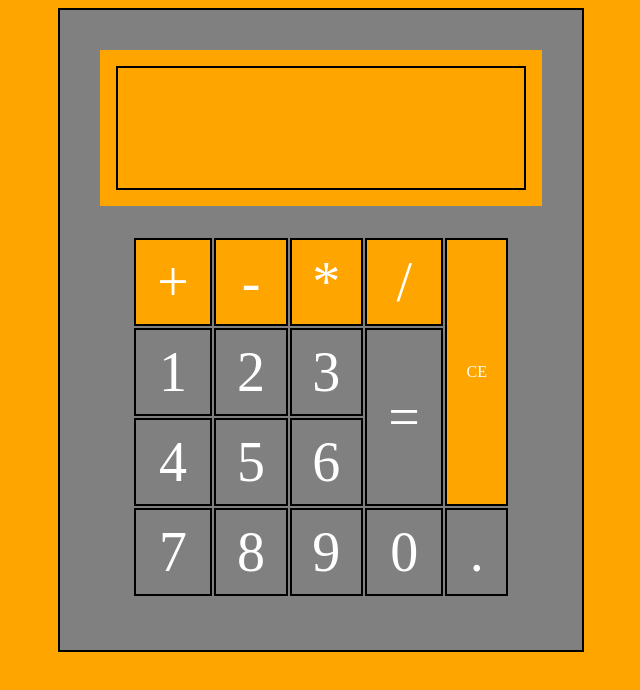
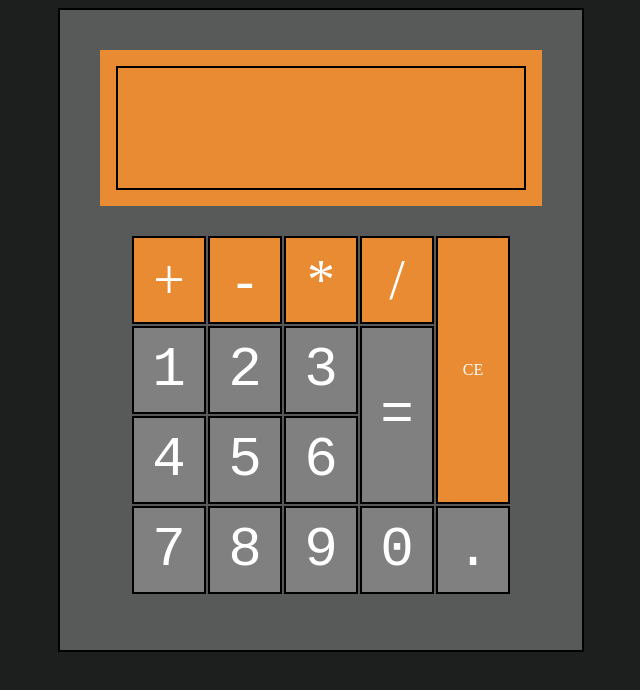
Before and after one commit to asazycat/javascriptApps, a website built with Vite: page src/apps/calculator/index.html in a window 1280 px wide. Shown: the whole page, without its empty margins (319-959 px from the left). Built offline with nearby package versions, Linux system fonts and the light colour scheme.

Commit message:
css for list

```diff
--- a/src/apps/calculator/style.css
+++ b/src/apps/calculator/style.css
@@ -1,6 +1,6 @@
 
 body {
-    background-color: orange;
+    background-color:#1C1F1E;
     color: white;
 }
 
@@ -11,14 +11,14 @@ min-height: 35rem;
 width: 100%;
 height:100%;
 margin:auto;
-background-color: grey;
+background-color: #585959;
 }
 
 
 .display {
     text-align:right;
     padding: 1rem;
-    background-color: orange;
+    background-color: #E88B33;
     margin-bottom:1rem;
 }
 
@@ -31,15 +31,15 @@ background-color: grey;
 }
 table {
     margin:auto;
-    border: 2px solid grey;
+
     width: 90%;
-    background-color:grey;
+    background-color:#585959;
     padding: 0.5rem;
 }
 
 .operations {
 font-size:3rem;
-background-color: orange;
+background-color: #E88B33;
 }
 
 td {
@@ -55,8 +55,8 @@ font-size: 3.5rem;
     font-size: 1rem;
 }
 .numbers {
-
-font-size:5rem;,.
+ font-family:OCR A Std, monospace;
+font-size:5rem;
 text-align:auto;
 background-color: grey;
 }
@@ -74,6 +74,7 @@ padding:40px;
     font-size: 2rem;
     padding: 0.5rem;
     margin:auto;
+     font-family:OCR A Std, monospace;
 }
 
 }
--- a/src/apps/todo-list/todo-list.js
+++ b/src/apps/todo-list/todo-list.js
@@ -60,8 +60,8 @@
             todoList.replaceChildren(...updatedList)
         }
 
-        // if (e.target.innerText === 'edit') {
-
-        // }
+        if (e.target.innerText === 'Edit') {
+            alert('this does not do anything')
+        }
     })
 } )()
```
Also changed, not shown: src/apps/todo-list/index.html (+1 -1 lines).
